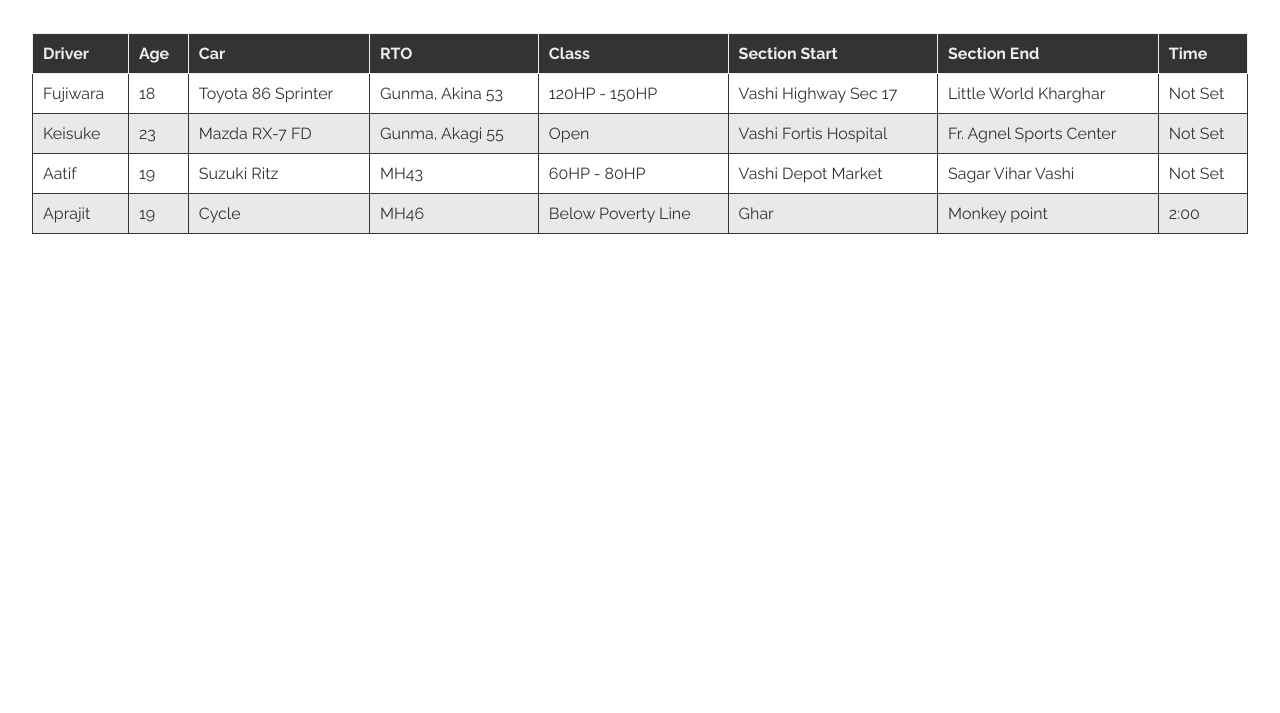
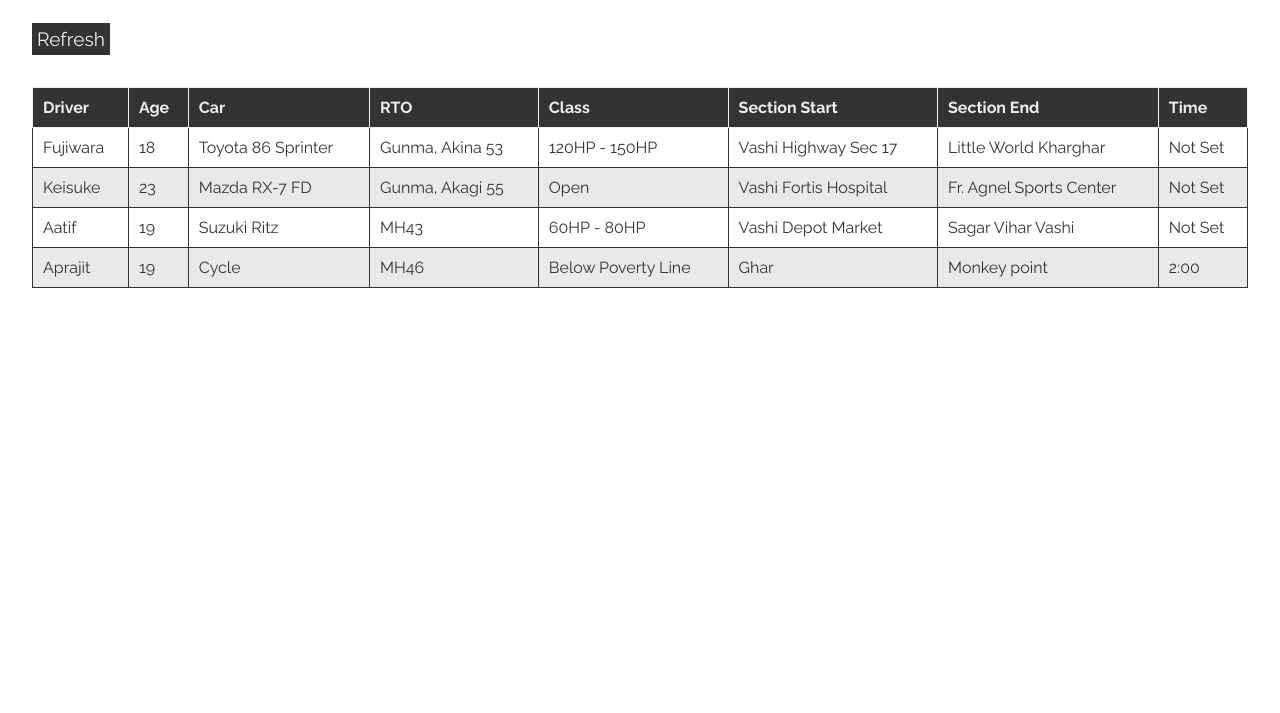
Before and after one commit to grady2002/autolog, a website: page public/pages/wall.html in a window 1280 px wide. Shown: the part 87-800 px from the top of the page. Drawn offline with Linux system fonts and the light colour scheme; files that its build step writes are made by us from their sources.

Commit message:
added refresh button on speedwall

```diff
--- a/public/css/wall.css
+++ b/public/css/wall.css
@@ -17,7 +17,7 @@ h3 {
   color: #333;
 }
 .table {
-  margin-top: 3em;
+  margin-top: 2em;
   white-space: normal;
   overflow-x: auto;
   display: flex;
@@ -52,6 +52,14 @@ thead * {
 table tbody tr:nth-child(even) {
   background-color: rgb(233, 233, 233);
 }
+button {
+  font-size: 1.2em;
+  padding: 5px;
+  border: none;
+  color: #eee;
+  background-color: #333;
+  margin-top: 2em;
+}
 
 @media screen and (max-width: 500px) {
   div {
--- a/public/pages/wall.html
+++ b/public/pages/wall.html
@@ -13,6 +13,7 @@
       <h3>Speedwall</h3>
       <input type="text" placeholder="Search Driver ... " />
     </div>
+    <button onclick="window.location.reload()">Refresh</button>
     <div class="table">
       <table>
         <thead>
@@ -71,6 +72,6 @@
         </tbody>
       </table>
     </div>
-    <script src="app.js"></script>
+    <script src="filter.js"></script>
   </body>
 </html>
```
Also changed, not shown: public/js/filter.js (renamed from public/js/app.js).
